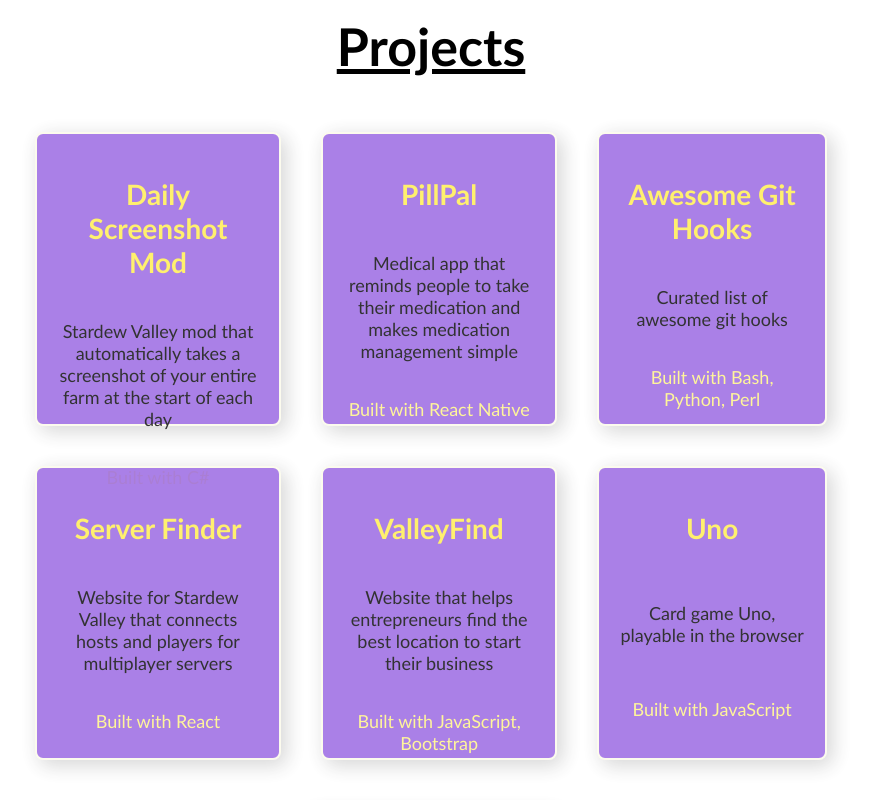
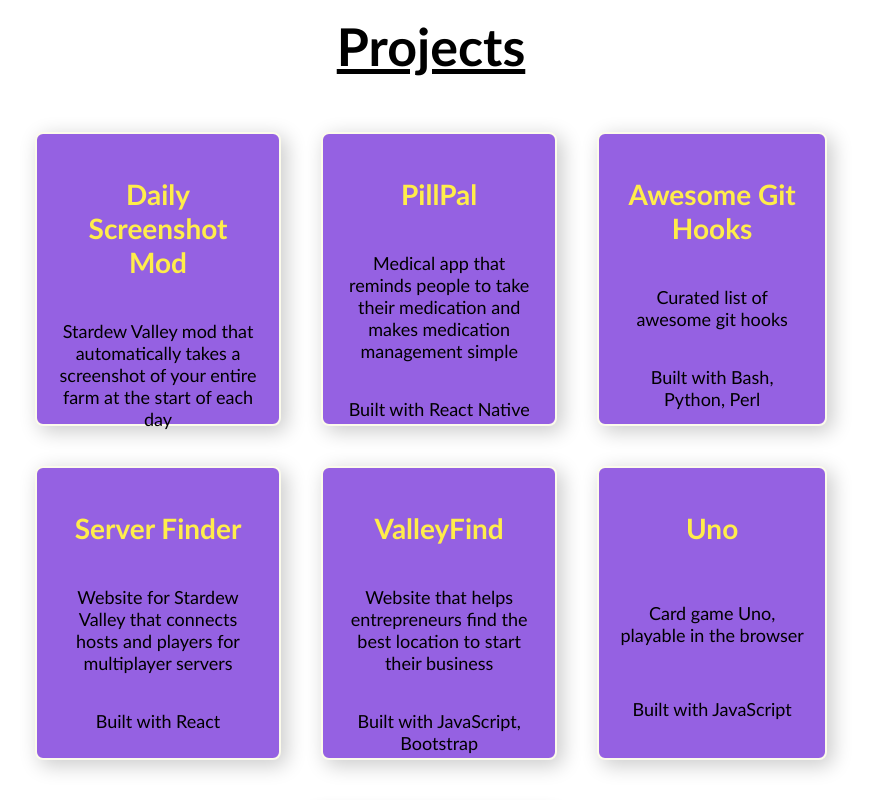
Before and after one commit to CompSciLauren/compscilauren.github.io, a React (Create React App) app: page / in a window 1280 px wide. Shown: the part 820-1620 px from the top of the page, without its empty margins (209-1080 px from the left). Built offline with nearby package versions, Linux system fonts and the light colour scheme.

Commit message:
Fix accessibility issues in projects section

```diff
--- a/src/components/Project.jsx
+++ b/src/components/Project.jsx
@@ -6,7 +6,9 @@ const Project = (props) => {
       <div className="projects-grid-item">
         <h2 style={{ color: "#ffed4a" }}>{props.title}</h2>
         <p>{props.description}</p>
-        <p className="tool-list">Built with {props.builtWith}</p>
+        <p className="tool-list" style={{ fontSize: 18 }}>
+          Built with {props.builtWith}
+        </p>
       </div>
     </a>
   );
--- a/src/styles/project.css
+++ b/src/styles/project.css
@@ -12,7 +12,7 @@
   margin: 20px;
   text-align: center;
   box-shadow: 5px 5px 20px 1px rgba(0, 0, 0, 0.2);
-  opacity: 80%;
+  opacity: 100%;
   border-style: solid;
   border-color: #fcfbeb;
   border-width: 2px;
@@ -32,9 +32,9 @@
   border-style: solid;
   border-width: 2px;
   border-color: #453411;
+  background-color: #794acf;
 }
 
 .tool-list {
-  color: #fff382;
-  font-size: 16px;
+  color: #000;
 }
```
